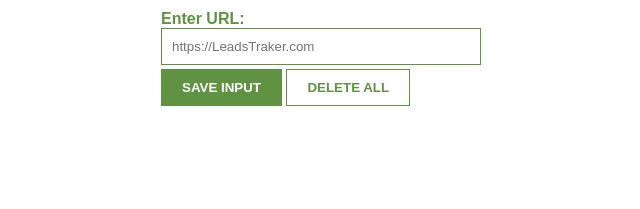
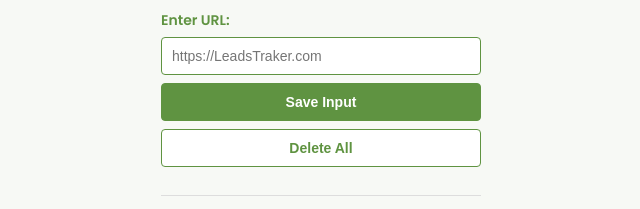
Before and after one commit to BasiraMehrzad24/Leads-Tracker-App, a website built with Vite: page index.html in a window 1280 px wide. Shown: the whole page, without its empty margins (319-959 px from the left). Built offline with nearby package versions, Linux system fonts and the light colour scheme; some packages are replaced by stand-ins of ours; no server answers; the database is empty.

Commit message:
new deasign

```diff
--- a/index.css
+++ b/index.css
@@ -1,27 +1,54 @@
+@import url('https://fonts.googleapis.com/css2?family=Poppins:wght@400;600&display=swap');
+
 body {
-    margin: 0 auto ;
+    margin: 0 auto;
     padding: 10px;
-    font-family: Arial, Helvetica, sans-serif;
+    font-family: 'Poppins', Arial, Helvetica, sans-serif;
     max-width: 320px;
+    background-color: #f7f9f5;
+    color: #333;
 }
-label{
+
+label {
     color: #5f9341;
-    font-weight: 900;
+    font-weight: 600;
+    font-size: 14px;
+    display: block;
+    margin-bottom: 6px;
 }
+
 input {
     width: 100%;
     padding: 10px;
     box-sizing: border-box;
     border: 1px solid #5f9341;
-    margin-bottom: 4px;
+    border-radius: 4px;
+    margin-bottom: 8px;
+    font-size: 14px;
+}
+
+input:focus {
+    outline: none;
+    border-color: #489832;
+    box-shadow: 0 0 4px rgba(72, 152, 50, 0.4);
 }
 
 button {
+    width: 100%; /* Ensures buttons match the width of the input field */
     background: #5f9341;
     color: white;
-    padding: 10px 20px;
+    padding: 10px;
     border: 1px solid #5f9341;
+    border-radius: 4px;
     font-weight: bold;
+    cursor: pointer;
+    font-size: 14px;
+    transition: background-color 0.3s ease, color 0.3s ease;
+    margin-bottom: 8px; /* Adds spacing between buttons */
+}
+
+button:hover {
+    background: #489832;
 }
 
 #delete-btn {
@@ -29,16 +56,29 @@
     color: #5f9341;
 }
 
+#delete-btn:hover {
+    background: #ebf5e9;
+    color: #489832;
+}
+
 ul {
     margin-top: 20px;
     list-style: none;
     padding-left: 0;
+    border-top: 1px solid #ddd;
+    padding-top: 10px;
 }
 
 li {
-    margin-top: 5px;
+    margin-top: 8px;
+    font-size: 14px;
 }
 
 a {
     color: #5f9341;
+    text-decoration: none;
 }
+
+a:hover {
+    text-decoration: underline;
+}
--- a/index.html
+++ b/index.html
@@ -12,8 +12,8 @@
 <body>
     <label for="">Enter URL: </label>
     <input type="text" id="input-el" placeholder="https://LeadsTraker.com">
-    <button id="input-btn">SAVE INPUT</button>
-    <button id="delete-btn">DELETE ALL</button>
+    <button id="input-btn">Save Input</button>
+    <button id="delete-btn">Delete All</button>
     <ul id="ul-el">
     </ul>
     <script type="module" src="index.js"></script>
```
